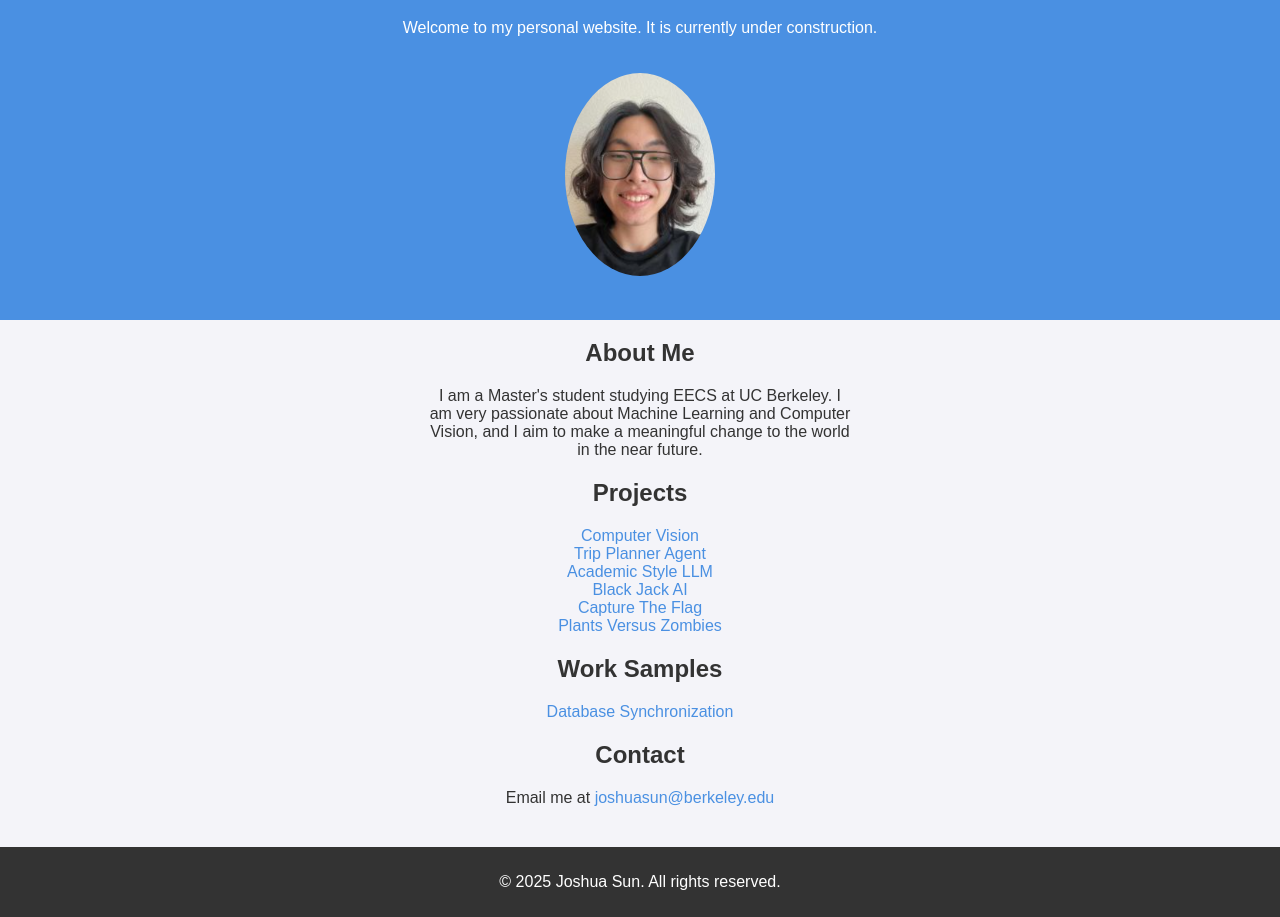
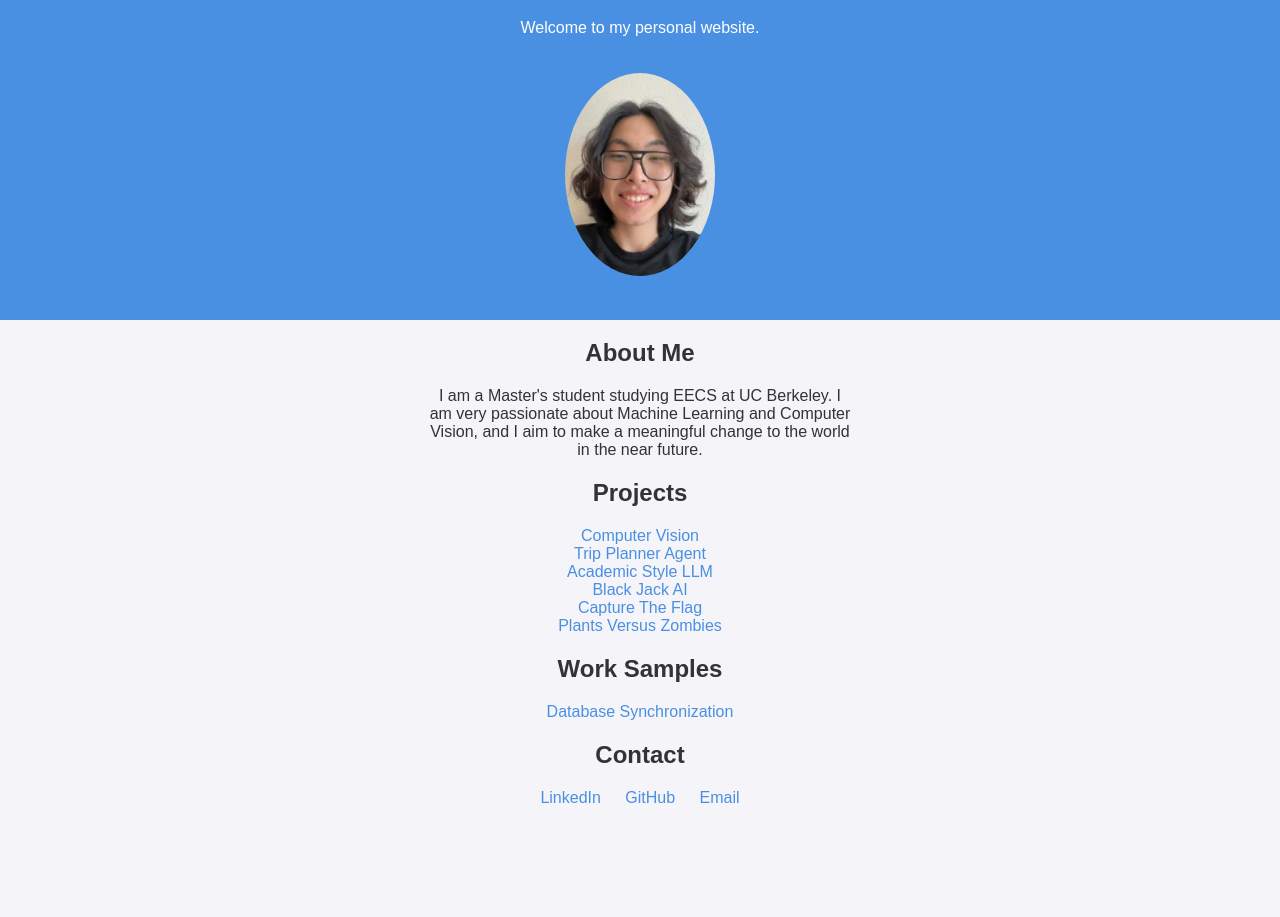
Before and after one commit to Joshua-Sun-CompSci/Joshua-Sun-CompSci.github.io, a plain HTML site: page index.html in a window 1280 px wide. Shown: the part 101-1018 px from the top of the page. After the commit the page ends 924 px from the top, so only its background shows below. Drawn offline with Linux system fonts and the light colour scheme.

Commit message:
Update index.html

```diff
--- a/index.html
+++ b/index.html
@@ -47,7 +47,7 @@
 <body>
     <header>
         <h1>Zhengyuan (Joshua) Sun</h1>
-        <p>Welcome to my personal website. It is currently under construction.</p>
+        <p>Welcome to my personal website.</p>
         <img src="./josh.png" alt="Profile Picture">
     </header>
 
@@ -74,13 +74,12 @@
         <ul style="list-style: none; padding: 0;">
             <li><a href="https://github.com/Joshua-Sun-CompSci/Database-Synchronization" target="_blank">Database Synchronization</a></li>
         </ul>
-
         <h2>Contact</h2>
-        <p>Email me at <a href="joshuasun@berkeley.edu">joshuasun@berkeley.edu</a></p>
+        <p>
+            <a href="https://www.linkedin.com/in/joshua-sun-cs/" target="_blank" style="margin-right: 20px;">LinkedIn</a>
+            <a href="https://github.com/Joshua-Sun-CompSci" target="_blank" style="margin-right: 20px;">GitHub</a>
+            <a href="mailto:joshuasun@berkeley.edu">Email</a>
+        </p>
     </main>
-
-    <footer>
-        <p>© 2025 Joshua Sun. All rights reserved.</p>
-    </footer>
 </body>
 </html>
```
